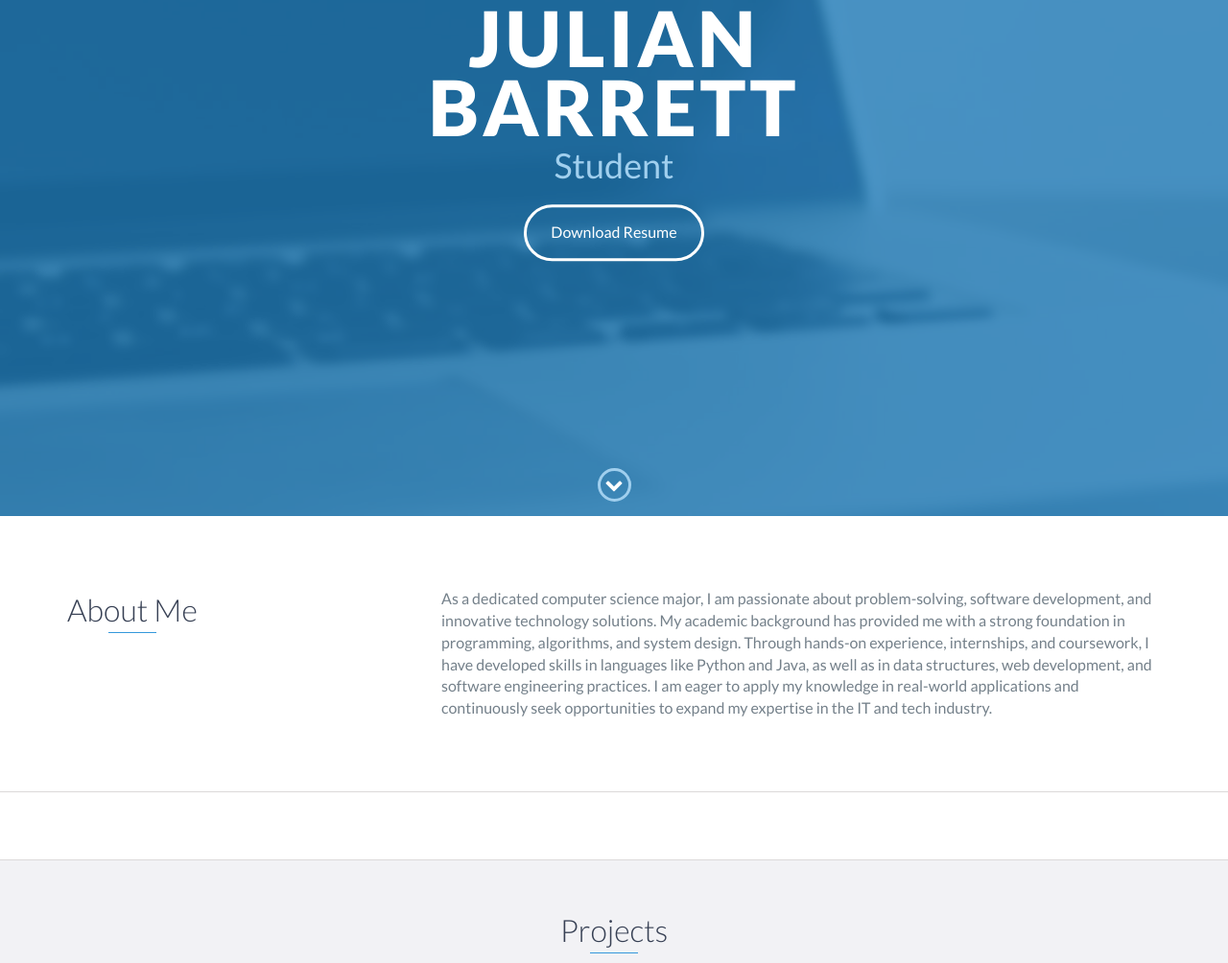
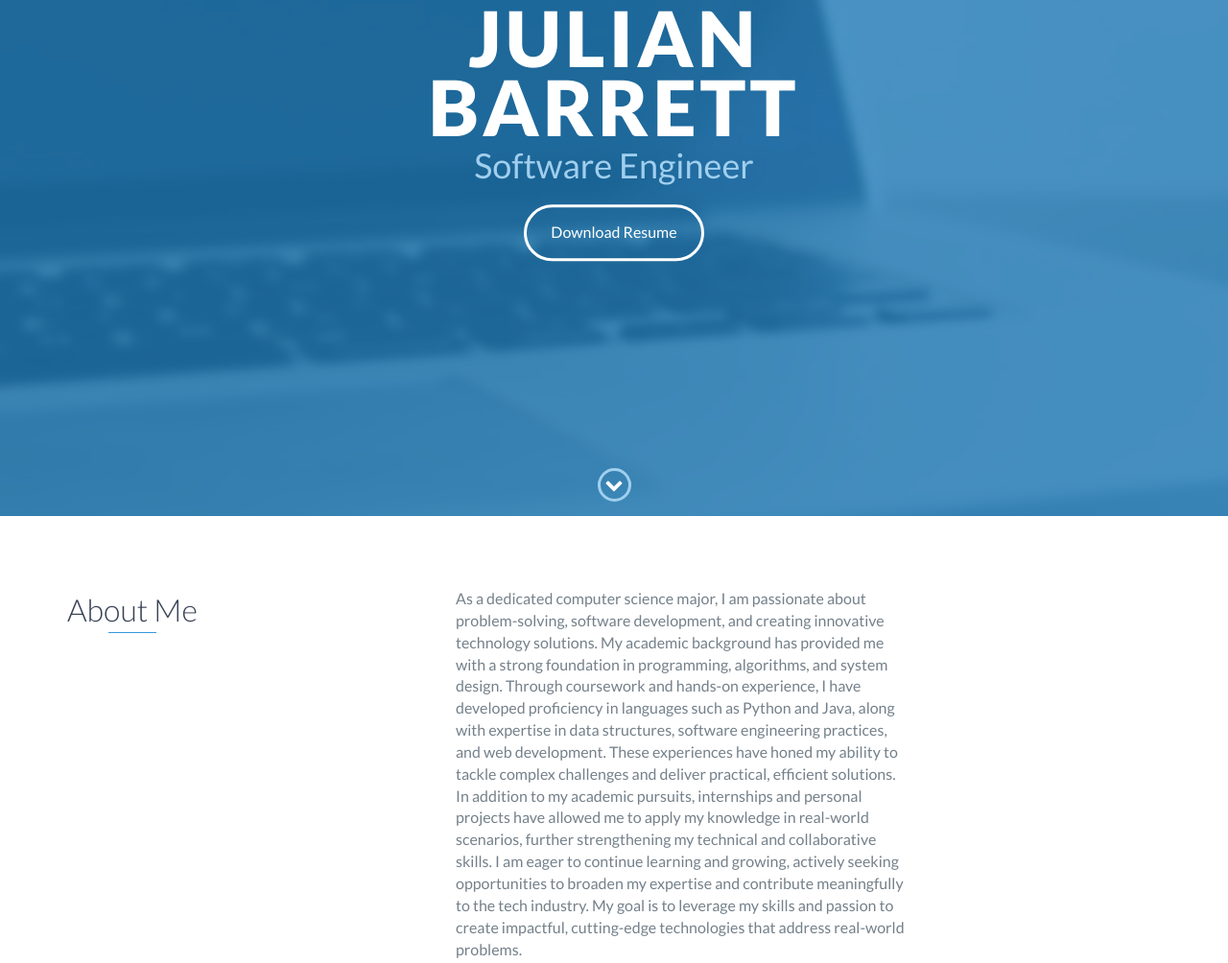
Before and after one commit to JulianBarrett/JulianBarrett.github.io, a website: page index.html in a window 1280 px wide. Shown: the part 262-1266 px from the top of the page at 96% size. Drawn offline with nearby package versions, Linux system fonts and the light colour scheme.

Commit message:
Update index.html

```diff
--- a/index.html
+++ b/index.html
@@ -49,7 +49,7 @@
     <div id="lead">
         <div id="lead-content">
             <h1>Julian Barrett</h1>
-            <h2>Student</h2>
+            <h2>Software Engineer</h2>
             <a href="images/Julian Barrett - Resume.pdf" class="btn-rounded-white">Download Resume</a>
         </div>
         <!-- End #lead-content -->
@@ -72,9 +72,12 @@
                     <h2 class="heading">About Me</h2>
                 </div>
                 <div class="col-md-8">
+                    <div class="col-md-8">
                     <p>
-                        As a dedicated computer science major, I am passionate about problem-solving, software development, and innovative technology solutions. My academic background has provided me with a strong foundation in programming, algorithms, and system design. Through hands-on experience, internships, and coursework, I have developed skills in languages like Python and Java, as well as in data structures, web development, and software engineering practices. I am eager to apply my knowledge in real-world applications and continuously seek opportunities to expand my expertise in the IT and tech industry.
-                    </p>
+                        As a dedicated computer science major, I am passionate about problem-solving, software development, and creating innovative technology solutions. My academic background has provided me with a strong foundation in programming, algorithms, and system design. Through coursework and hands-on experience, I have developed proficiency in languages such as Python and Java, along with expertise in data structures, software engineering practices, and web development. These experiences have honed my ability to tackle complex challenges and deliver practical, efficient solutions.
+                        <br>In addition to my academic pursuits, internships and personal projects have allowed me to apply my knowledge in real-world scenarios, further strengthening my technical and collaborative skills. I am eager to continue learning and growing, actively seeking opportunities to broaden my expertise and contribute meaningfully to the tech industry. My goal is to leverage my skills and passion to create impactful, cutting-edge technologies that address real-world problems.
+		    </p>
+                </div>
                 </div>
             </div>
         </div>
```
